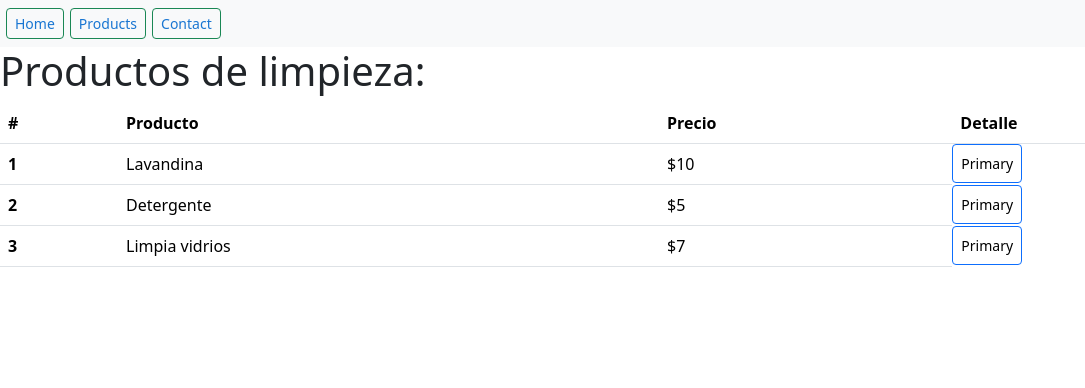
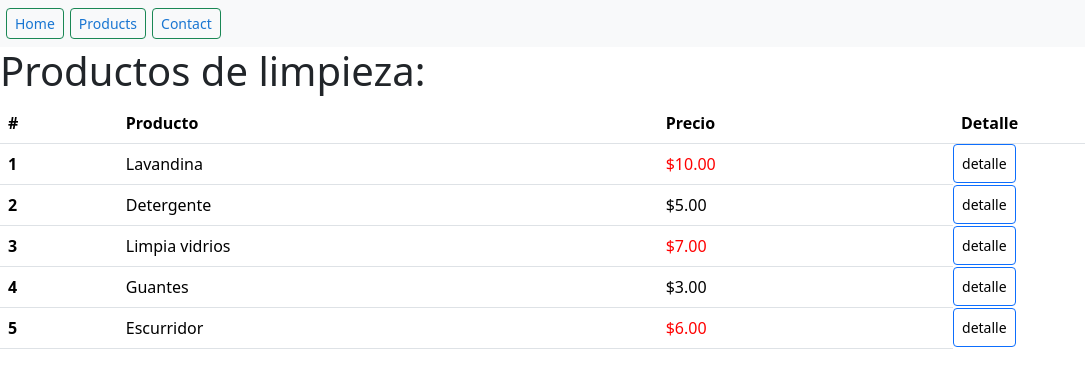
Before and after one commit to Leonardo200298/curso_angular, an Angular app: page /products in a window 1280 px wide. Shown: the top 388 px of the page, without its empty margins (0-1085 px from the left). Built offline with nearby package versions, Linux system fonts and the light colour scheme.

Commit message:
estructuras de control y directivas especificas de angular

```diff
--- a/src/app/app-routing.module.ts
+++ b/src/app/app-routing.module.ts
@@ -15,7 +15,7 @@ const routes: Routes = [
         component: ProductComponent
     },
     {
-        path: 'products/:color/:productId',
+        path: 'products/:productId',
         component: ProductDetailComponent
     },
     {
--- a/src/app/product-detail/product-detail.component.css
+++ b/src/app/product-detail/product-detail.component.css
@@ -0,0 +1,3 @@
+.precio-alto{
+    color: red;
+}
--- a/src/app/product-detail/product-detail.component.html
+++ b/src/app/product-detail/product-detail.component.html
@@ -1 +1,11 @@
-<h3 [ngStyle]="{'background-color':color, 'color':'white'}">El producto es: {{producto}} y su color es {{color}}</h3>
+<ng-container *ngIf="loading">
+    <h1 style="color: rgb(115, 115, 240);"><i>Cargando...</i></h1>
+</ng-container>
+<ng-container *ngIf="!loading">
+    <h1>Producto:{{product?.name}}</h1>
+    <br>
+    <h3 [ngClass]="{'precio-alto': product.price > 5}">Precio {{product?.price | currency}}</h3>
+    <br>
+    <p *ngIf="product?.description">{{product?.description}}</p>
+
+</ng-container>
--- a/src/app/product-detail/product-detail.component.ts
+++ b/src/app/product-detail/product-detail.component.ts
@@ -1,5 +1,7 @@
 import { Component, OnInit } from '@angular/core';
 import { ActivatedRoute } from '@angular/router';
+import { Product, productList } from '../product/products.mock';
+
 
 @Component({
   selector: 'app-product-detail',
@@ -7,16 +9,20 @@ import { ActivatedRoute } from '@angular/router';
   styleUrls: ['./product-detail.component.css']
 })
 export class ProductDetailComponent implements OnInit{
+[x: string]: any;
 
-  producto:string = '';
-  color:string = '';
+  product?:Product | any;
+  productsList: Product[] = productList;
+  loading:boolean = true;
 
   constructor (private _route: ActivatedRoute){}
+  ngOnInit(): void {
+    setTimeout(() => {
+      this._route.params.subscribe(params =>{
+        this.product = this.productsList.find(product => product.id == params['productId']);
+        this.loading = false;
+      })
 
-  ngOnInit(): void {
-      this._route.params.subscribe(params =>{
-        this.producto = params['productId'];
-        this.color = params['color'];
-      })
+    }, 2000);
   }
 }
--- a/src/app/product/product.component.css
+++ b/src/app/product/product.component.css
@@ -0,0 +1,3 @@
+.precio-alto{
+    color: red;
+}
--- a/src/app/product/product.component.html
+++ b/src/app/product/product.component.html
@@ -9,23 +9,12 @@
     </tr>
   </thead>
   <tbody>
-    <tr>
-      <th scope="row">1</th>
-      <td>Lavandina</td>
-      <td>$10</td>
-      <button type="button" class="btn btn-primary btn-sm" [routerLink]="['/products','red', 'lavandina']">Primary</button>
+    <tr *ngFor="let item of productsList">
+      <th scope="row">{{item.id}}</th>
+      <td>{{item.name}}</td>
+      <td [ngClass]="{'precio-alto': item.price > 5}">{{item.price | currency}}</td>
+      <button type="button" class="btn btn-primary btn-sm" [routerLink]="['/products', item.id]">detalle</button>
     </tr>
-    <tr>
-      <th scope="row">2</th>
-      <td>Detergente</td>
-      <td>$5</td>
-      <button type="button" class="btn btn-primary btn-sm" [routerLink]="['/products','blue', 'detergente']">Primary</button>
-    </tr>
-    <tr>
-      <th scope="row">3</th>
-      <td>Limpia vidrios</td>
-      <td>$7</td>
-      <button type="button" class="btn btn-primary btn-sm" [routerLink]="['/products','green', 'limpiavidrios']">Primary</button>
-    </tr>
+
   </tbody>
 </table>
--- a/src/app/product/product.component.ts
+++ b/src/app/product/product.component.ts
@@ -1,4 +1,5 @@
 import { Component } from '@angular/core';
+import { productList } from './products.mock';
 
 @Component({
   selector: 'app-product',
@@ -6,5 +7,5 @@ import { Component } from '@angular/core';
   styleUrls: ['./product.component.css']
 })
 export class ProductComponent {
-
+  productsList = productList;
 }
--- /dev/null
+++ b/src/app/product/products.mock.ts
@@ -0,0 +1,39 @@
+export const productList:Product[] = [
+    {
+        id:1,
+        name:'Lavandina',
+        price:10,
+        description:'Botella de lavandina'
+    },
+    {
+        id:2,
+        name:'Detergente',
+        price:5,
+        description:'Detergente quita grasa'
+    },
+    {
+        id:3,
+        name:'Limpia vidrios',
+        price:7,
+        description:'Limpiado de vidrios pequeño'
+    },
+    {
+        id:4,
+        name:'Guantes',
+        price:3
+    },
+    {
+        id:5,
+        name:'Escurridor',
+        price:6,
+        description:'Escurridor verde'
+    }
+
+]
+
+export interface Product{
+    id:number | string;
+    name:string;
+    price:number;
+    description?:string;
+}
```
